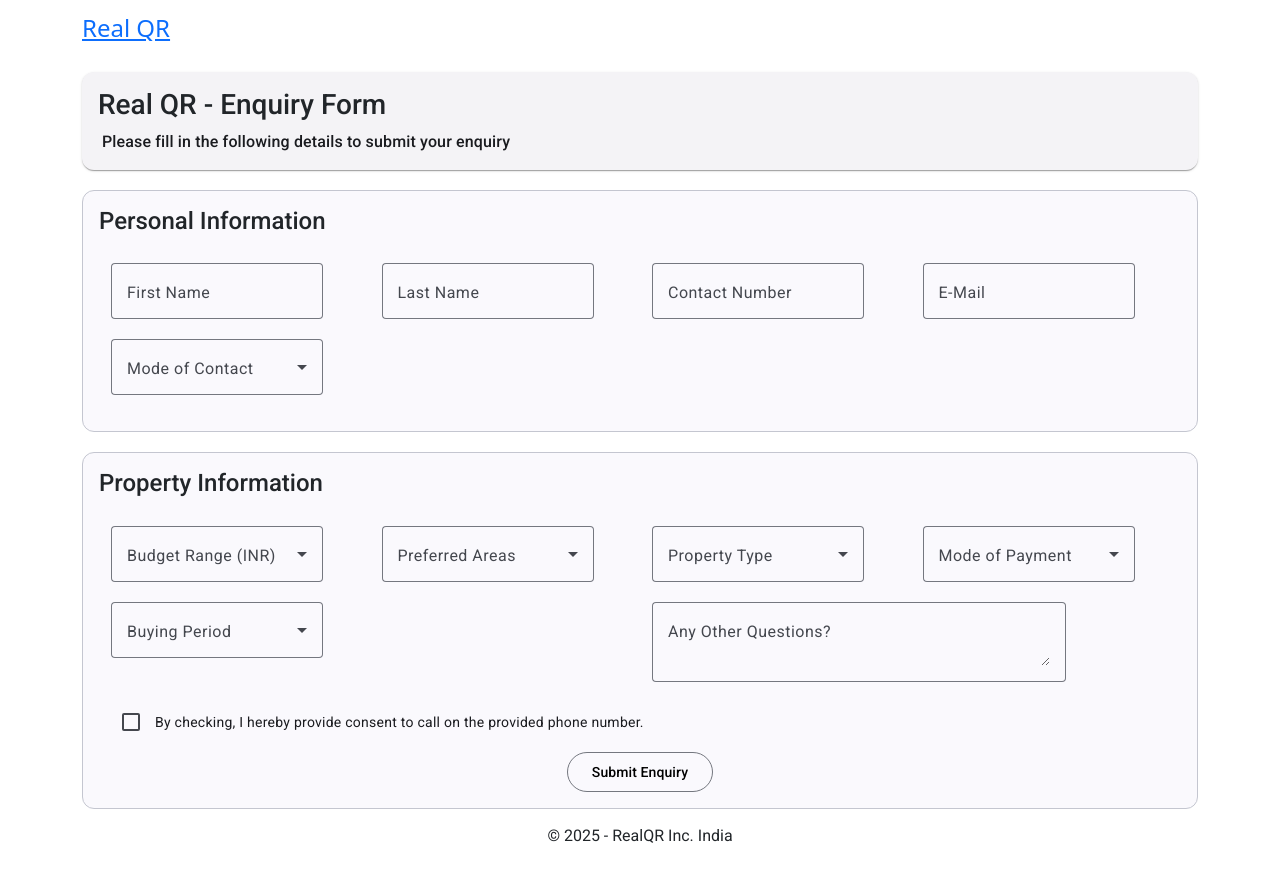
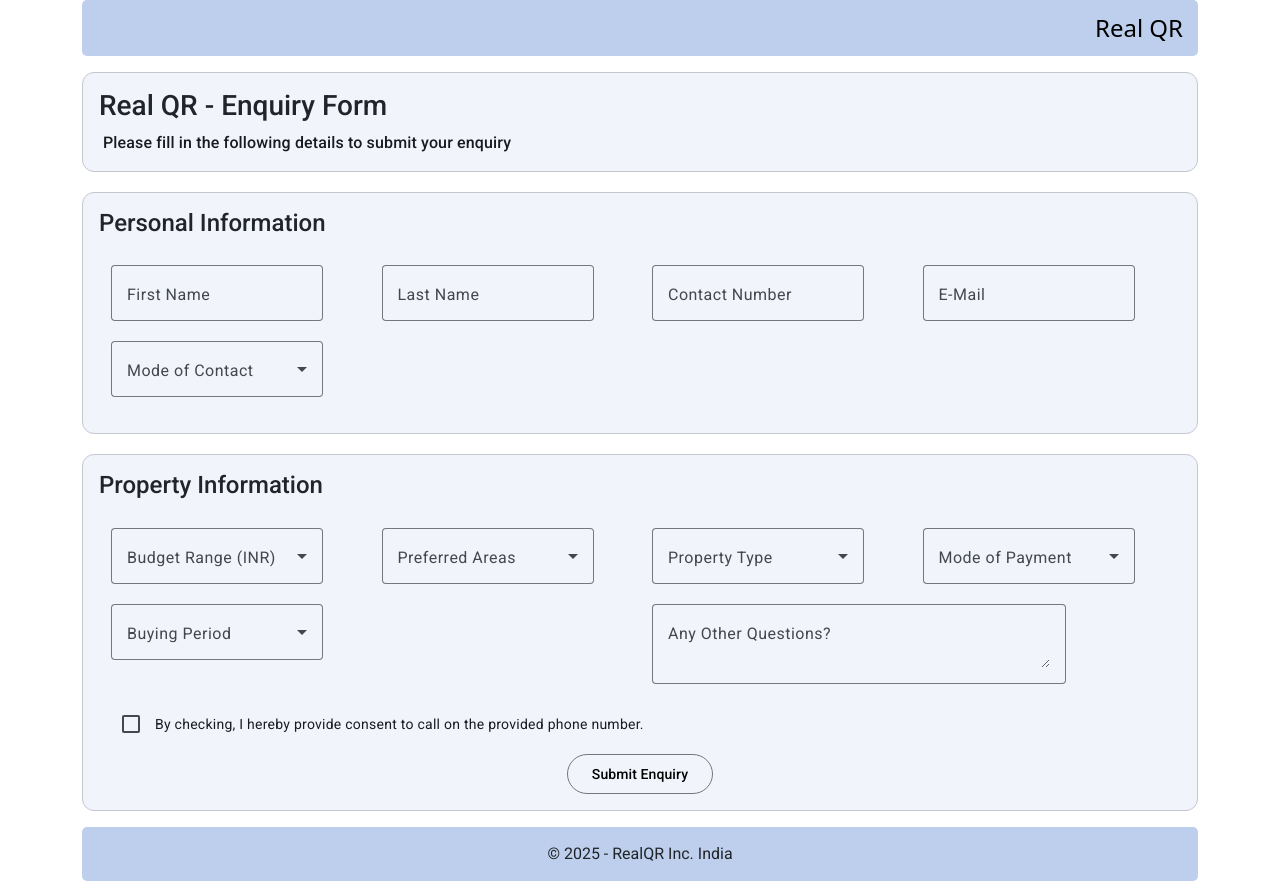
Before and after one commit to nitishtrivedi/realqr-frontend, an Angular app: page / in a window 1280 px wide. Built offline with nearby package versions, Linux system fonts and the light colour scheme; a web font is replaced by a local one.

Commit message:
dashboard commit 2

```diff
--- a/src/app/app.component.html
+++ b/src/app/app.component.html
@@ -3,7 +3,7 @@
   <main class="flex-grow-1">
     <router-outlet></router-outlet>
   </main>
-  <footer class="mt-auto">
+  <footer class="mt-3" style="background-color: #bdcfec; border-radius: 5px">
     <app-footer></app-footer>
   </footer>
 </div>
--- a/src/app/components/dashboard/dashboard.component.css
+++ b/src/app/components/dashboard/dashboard.component.css
@@ -0,0 +1,3 @@
+.intro-div {
+  margin: 5px 0;
+}
--- a/src/app/components/dashboard/dashboard.component.html
+++ b/src/app/components/dashboard/dashboard.component.html
@@ -1,3 +1,7 @@
+<div class="intro-div">
+  <h3>Welcome {{ user?.firstName }},</h3>
+</div>
+
 <div class="mat-elevation-z8">
   <table mat-table [dataSource]="dataSource">
     <ng-container matColumnDef="name">
@@ -5,6 +9,11 @@
       <td mat-cell *matCellDef="let enquiry">
         {{ enquiry.firstName }} {{ enquiry.lastName }}
       </td>
+    </ng-container>
+
+    <ng-container matColumnDef="propertyType">
+      <th mat-header-cell *matHeaderCellDef>Property Type Requirement</th>
+      <td mat-cell *matCellDef="let enquiry">{{ enquiry.propertyType }}</td>
     </ng-container>
 
     <ng-container matColumnDef="actions">
--- a/src/app/components/dashboard/dashboard.component.ts
+++ b/src/app/components/dashboard/dashboard.component.ts
@@ -2,6 +2,7 @@ import {
   AfterViewInit,
   ChangeDetectionStrategy,
   Component,
+  OnDestroy,
   OnInit,
   ViewChild,
 } from '@angular/core';
@@ -14,6 +15,10 @@ import {
 import { Enquiry } from '../../models/EnquiryModel';
 import { MatButtonModule } from '@angular/material/button';
 import { MatPaginator, MatPaginatorModule } from '@angular/material/paginator';
+import { UserService } from '../../services/user.service';
+import { User } from '../../models/UserModel';
+import { AuthenticationService } from '../../services/authentication.service';
+import { Subscription } from 'rxjs';
 
 @Component({
   selector: 'app-dashboard',
@@ -22,18 +27,32 @@ import { MatPaginator, MatPaginatorModule } from '@angular/material/paginator';
   styleUrl: './dashboard.component.css',
   changeDetection: ChangeDetectionStrategy.OnPush,
 })
-export class DashboardComponent implements OnInit {
+export class DashboardComponent implements OnInit, OnDestroy {
   @ViewChild(MatPaginator) paginator!: MatPaginator;
   enquiriesData: Enquiry[] = [];
   dataSource = new MatTableDataSource<Enquiry>(this.enquiriesData);
-  displayedColumns: string[] = ['name', 'actions'];
+  displayedColumns: string[] = ['name', 'propertyType', 'actions'];
+  user: User | undefined;
+  userid: number | undefined;
+  private userSub: Subscription | undefined;
   /**
    *
    */
-  constructor(private enquiryService: FormService) {}
+  constructor(
+    private enquiryService: FormService,
+    private userService: UserService,
+    private auth: AuthenticationService
+  ) {}
 
   ngOnInit(): void {
     this.loadEnquiries();
+    this.getUserDetails();
+  }
+
+  ngOnDestroy(): void {
+    if (this.userSub) {
+      this.userSub.unsubscribe();
+    }
   }
 
   loadEnquiries() {
@@ -48,4 +67,18 @@ export class DashboardComponent implements OnInit {
   viewEnquiry(id: number) {
     console.log(id);
   }
+
+  getUserDetails() {
+    this.userSub = this.auth.userId$.subscribe((id) => {
+      if (id) {
+        this.userService.getUser(id).subscribe({
+          next: (data) => {
+            this.user = data;
+          },
+        });
+      } else {
+        this.user = undefined;
+      }
+    });
+  }
 }
--- a/src/app/components/form/form.component.css
+++ b/src/app/components/form/form.component.css
@@ -0,0 +1,3 @@
+.form-container mat-card {
+  background-color: #f1f5fb;
+}
--- a/src/app/components/form/form.component.html
+++ b/src/app/components/form/form.component.html
@@ -1,5 +1,5 @@
 <div class="form-container">
-  <mat-card>
+  <mat-card appearance="outlined">
     <mat-card-header>
       <h3>Real QR - Enquiry Form</h3>
     </mat-card-header>
--- a/src/app/components/header/header.component.css
+++ b/src/app/components/header/header.component.css
@@ -2,12 +2,25 @@
   display: flex;
   align-items: center;
   justify-content: space-between;
+  background-color: #bdcfec;
+  border-radius: 5px;
+}
+.header-div-nologin {
+  display: flex;
+  align-items: center;
+  justify-content: end;
+  background-color: #bdcfec;
+  border-radius: 5px;
 }
 
 .header-text {
-  margin: 10px 0;
+  margin: 10px 15px;
   font-family: "Boldonse", system-ui;
   font-weight: 400;
   font-style: normal;
   font-size: 24px;
 }
+.header-text a {
+  text-decoration: none !important;
+  color: black;
+}
--- a/src/app/components/header/header.component.html
+++ b/src/app/components/header/header.component.html
@@ -1,9 +1,4 @@
-<!-- <img
-  src="assets/images/realqr-header-2.jpg"
-  alt="realQR Logo"
-  class="header-img"
-/> -->
-<div class="header-div">
+<div [className]="isAuthenticated ? 'header-div' : 'header-div-nologin'">
   <p class="header-text">
     <a [routerLink]="routerLinkHeader">Real QR</a>
   </p>
--- a/src/app/components/header/header.component.ts
+++ b/src/app/components/header/header.component.ts
@@ -37,14 +37,15 @@ export class HeaderComponent implements OnInit, OnDestroy {
       combineLatest([
         this.auth.isAuthenticated$,
         this.auth.userRole$,
-      ]).subscribe(([isAuth, role]) => {
+        this.auth.userId$,
+      ]).subscribe(([isAuth, role, uid]) => {
         this.isAuthenticated = isAuth;
         this.isUserAdmin = role === 'Admin' ? true : false;
         this.routerLinkHeader = isAuth ? '/dashboard' : '';
         if (isAuth) {
           const token = sessionStorage.getItem('userToken');
           if (token) {
-            const userId = this.auth.getUserIdFromToken(token);
+            const userId = uid;
             if (userId) {
               this.getUserById(userId);
             } else {
@@ -74,9 +75,8 @@ export class HeaderComponent implements OnInit, OnDestroy {
     this.isMainForm = this.router.url === '';
   }
 
-  private getUserById(userId: string) {
-    const numUID: number = parseInt(userId);
-    this.userService.getUser(numUID).subscribe({
+  private getUserById(userId: number) {
+    this.userService.getUser(userId).subscribe({
       next: (data) => {
         this.user = data;
         this.userFullname = `${data.firstName} ${data.lastName}`;
--- a/src/app/services/authentication.service.ts
+++ b/src/app/services/authentication.service.ts
@@ -20,10 +20,14 @@ export class AuthenticationService {
   private userRoleSubject = new BehaviorSubject<string | null>(
     this.getStoredUserRole()
   );
+  private userIdSubject = new BehaviorSubject<number | null>(
+    this.getStoredUserId()
+  );
 
   isAuthenticated$: Observable<boolean> =
     this.isAuthenticatedSubject.asObservable();
   userRole$: Observable<string | null> = this.userRoleSubject.asObservable();
+  userId$: Observable<number | null> = this.userIdSubject.asObservable();
 
   constructor(private http: HttpClient, private router: Router) {}
 
@@ -36,6 +40,9 @@ export class AuthenticationService {
           const userRole = this.getUserRoleFromToken(response.token);
           sessionStorage.setItem('userRole', userRole);
           this.userRoleSubject.next(userRole);
+          const userId = parseInt(this.getUserIdFromToken(response.token));
+          sessionStorage.setItem('userId', userId.toString());
+          this.userIdSubject.next(userId);
         }
       }),
       catchError(this.handleError)
@@ -45,8 +52,10 @@ export class AuthenticationService {
   logout(): void {
     sessionStorage.removeItem('userToken');
     sessionStorage.removeItem('userRole');
+    sessionStorage.removeItem('userId');
     this.isAuthenticatedSubject.next(false);
     this.userRoleSubject.next(null);
+    this.userIdSubject.next(null);
     this.router.navigate(['/login']);
   }
 
@@ -96,17 +105,17 @@ export class AuthenticationService {
     return !!sessionStorage.getItem('userToken');
   }
 
-  getUserIdFromToken(token: string): string | null {
+  getUserIdFromToken(token: string): string {
     try {
       const payload = this.decodeToken(token);
       return (
         payload?.[
           'http://schemas.xmlsoap.org/ws/2005/05/identity/claims/name'
-        ] || null
+        ] || ''
       );
     } catch (error) {
       console.error('Error decoding token:', error);
-      return null;
+      return '';
     }
   }
 
@@ -131,4 +140,9 @@ export class AuthenticationService {
     const userRole = sessionStorage.getItem('userRole');
     return userRole ?? null;
   }
+
+  private getStoredUserId(): number | null {
+    const userId = sessionStorage.getItem('userId');
+    return userId ? parseInt(userId) : null;
+  }
 }
```
